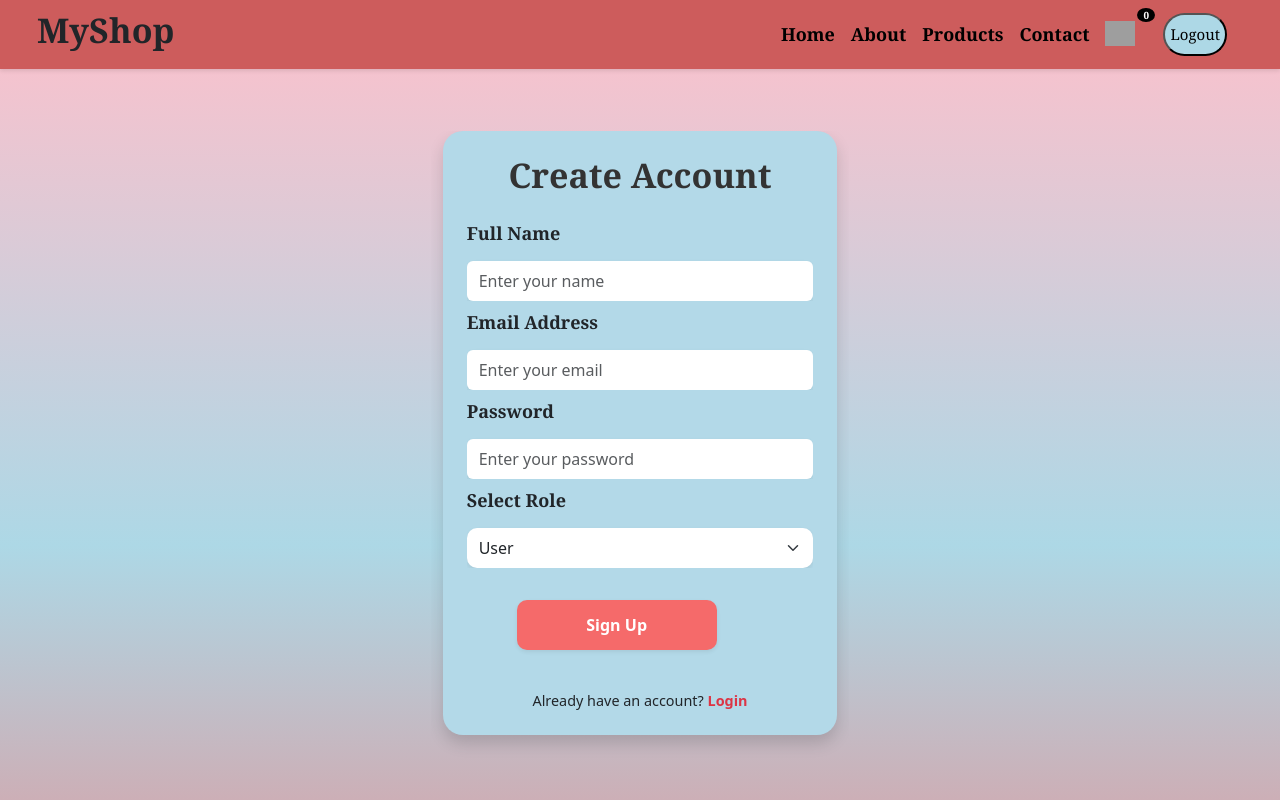
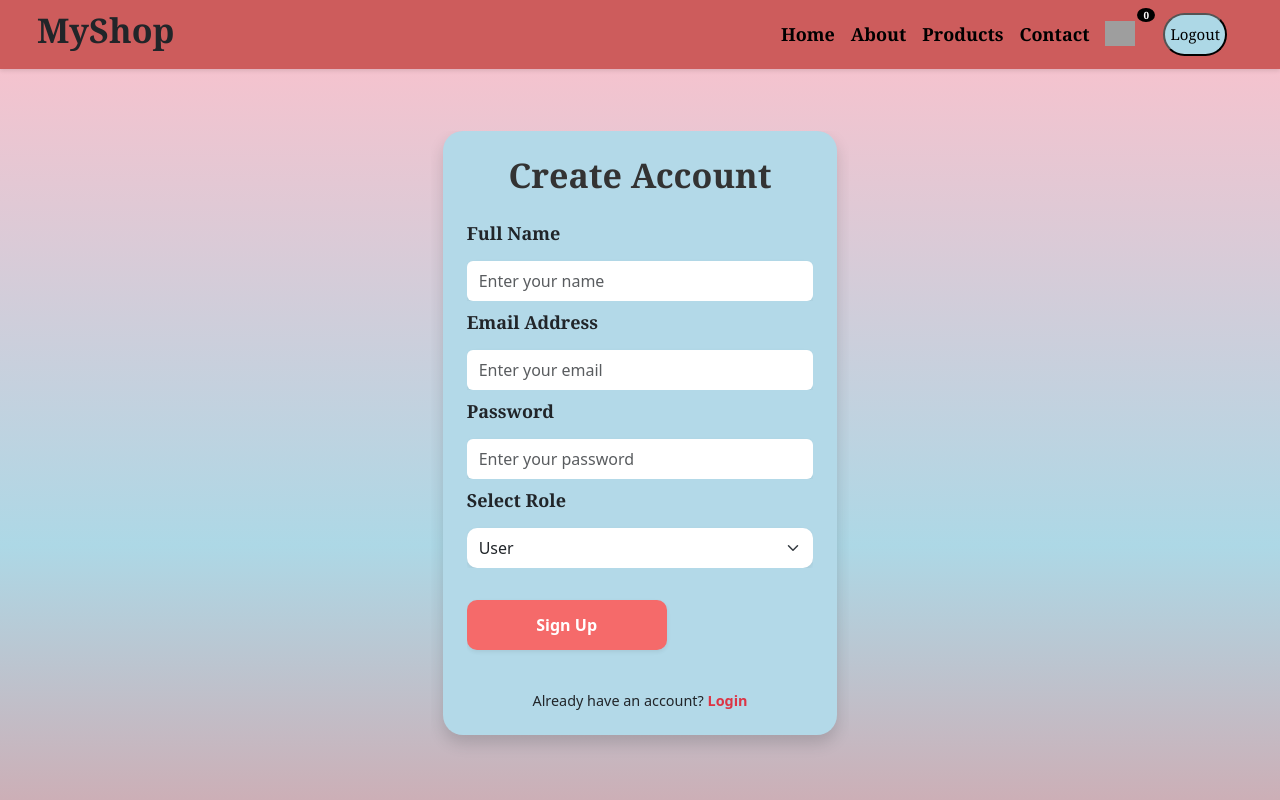
Before and after one commit to Amanpreet-2004/E-Commerce-shopping, a React (Vite) app in the folder Reactproject/: page /signup in a window 1280 px wide. Shown: the top 800 px of the page. Built offline with nearby package versions, Linux system fonts and the light colour scheme; grey boxes are pictures that could not be loaded.

Commit message:
frontend

```diff
--- a/Reactproject/src/App.css
+++ b/Reactproject/src/App.css
@@ -128,7 +128,7 @@ box-shadow: 2px 2px 2px 2px rgb(67, 66, 66);
 }
 
 .btnSign{
-  margin: 20px 50px;
+  /* margin: 20px 50px; */
   background-color: rgb(201, 84, 84);
   color: white;
   padding: 5px;
```
